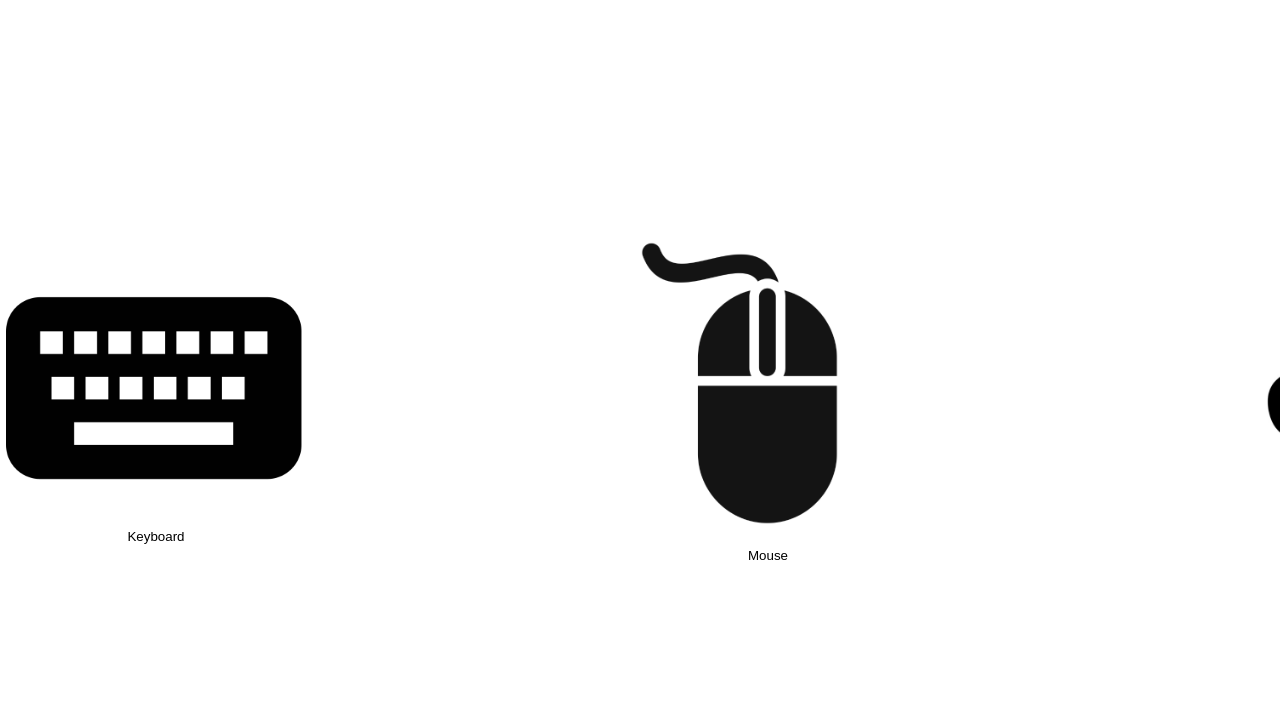
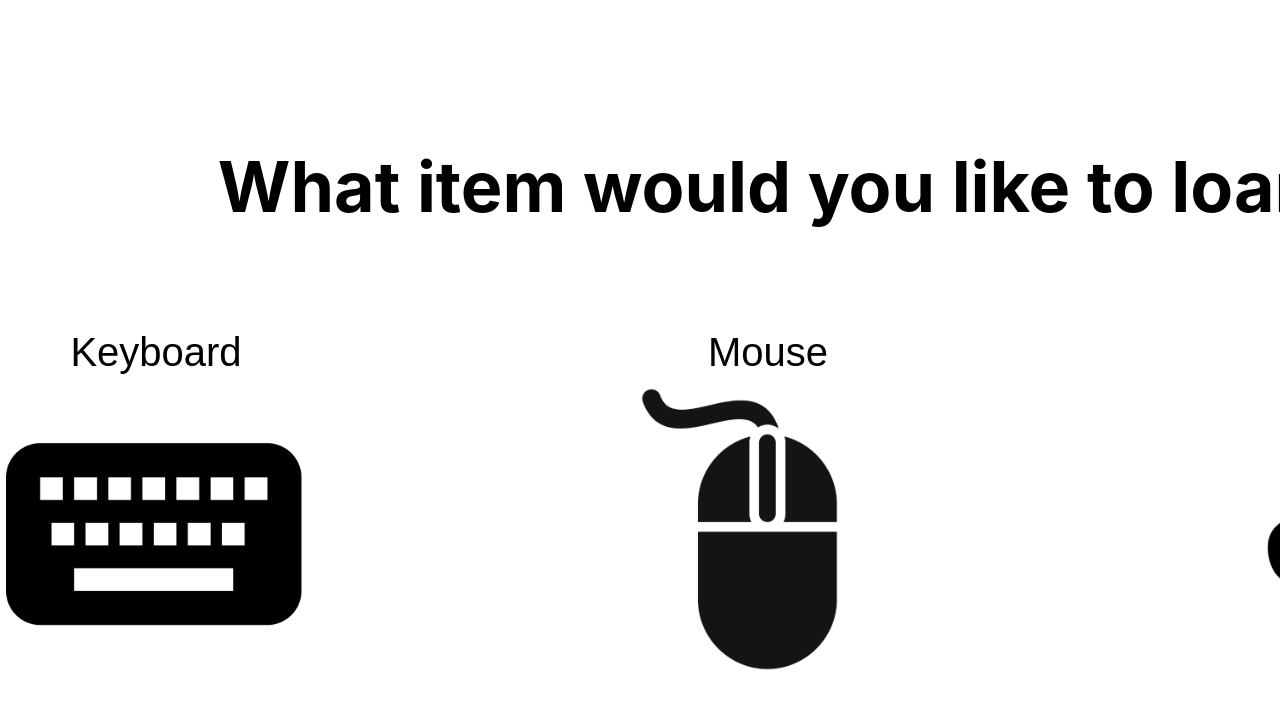
Before and after one commit to BiekeSurfOrg/locker-integration, a React (Create React App) app: page / in a window 1280 px wide. Shown: the top 708 px of the page. Built offline with nearby package versions, Linux system fonts and the light colour scheme.

Commit message:
style changes and added description

```diff
--- a/src/App.css
+++ b/src/App.css
@@ -24,3 +24,13 @@
   width: 100%;
   text-align: center;
 }
+
+.description {
+  font-family: Arial, Helvetica, sans-serif;
+  font-size: 40px;
+}
+
+.header {
+  margin-bottom: 100px;
+  font-size: 70px;
+}
--- a/src/Button.js
+++ b/src/Button.js
@@ -6,8 +6,8 @@ function Button({ text, icon, lockerId }) {
     return (
         <div>
             <button className='img-button' onClick={() => callLockedApi(lockerId)}>
+                <span className='description'>{text}</span>
                 <img src={require(`./assets/${icon}`)} width={"300px"}></img>
-                <span>{text}</span>
             </button>
         </div>
     );
--- a/src/Buttons.js
+++ b/src/Buttons.js
@@ -3,10 +3,15 @@ import Button from './Button';
 
 function Buttons() {
   return (
-    <div className='buttons'>
-      <Button text={"Keyboard"} icon={"keyboard.jpg"} lockerId={'1'}></Button>
-      <Button text={"Mouse"} icon={"mouse.png"} lockerId={'2'}></Button>
-      <Button text={"Headset"} icon={"headset.png"} lockerId={'3'}></Button>
+    <div>
+      <div>
+        <h1 className='header'>What item would you like to loan</h1>
+      </div>
+      <div className='buttons'>
+        <Button text={"Keyboard"} icon={"keyboard.jpg"} lockerId={'1'}></Button>
+        <Button text={"Mouse"} icon={"mouse.png"} lockerId={'2'}></Button>
+        <Button text={"Headset"} icon={"headset.png"} lockerId={'3'}></Button>
+      </div>
     </div>
   );
 }
```
